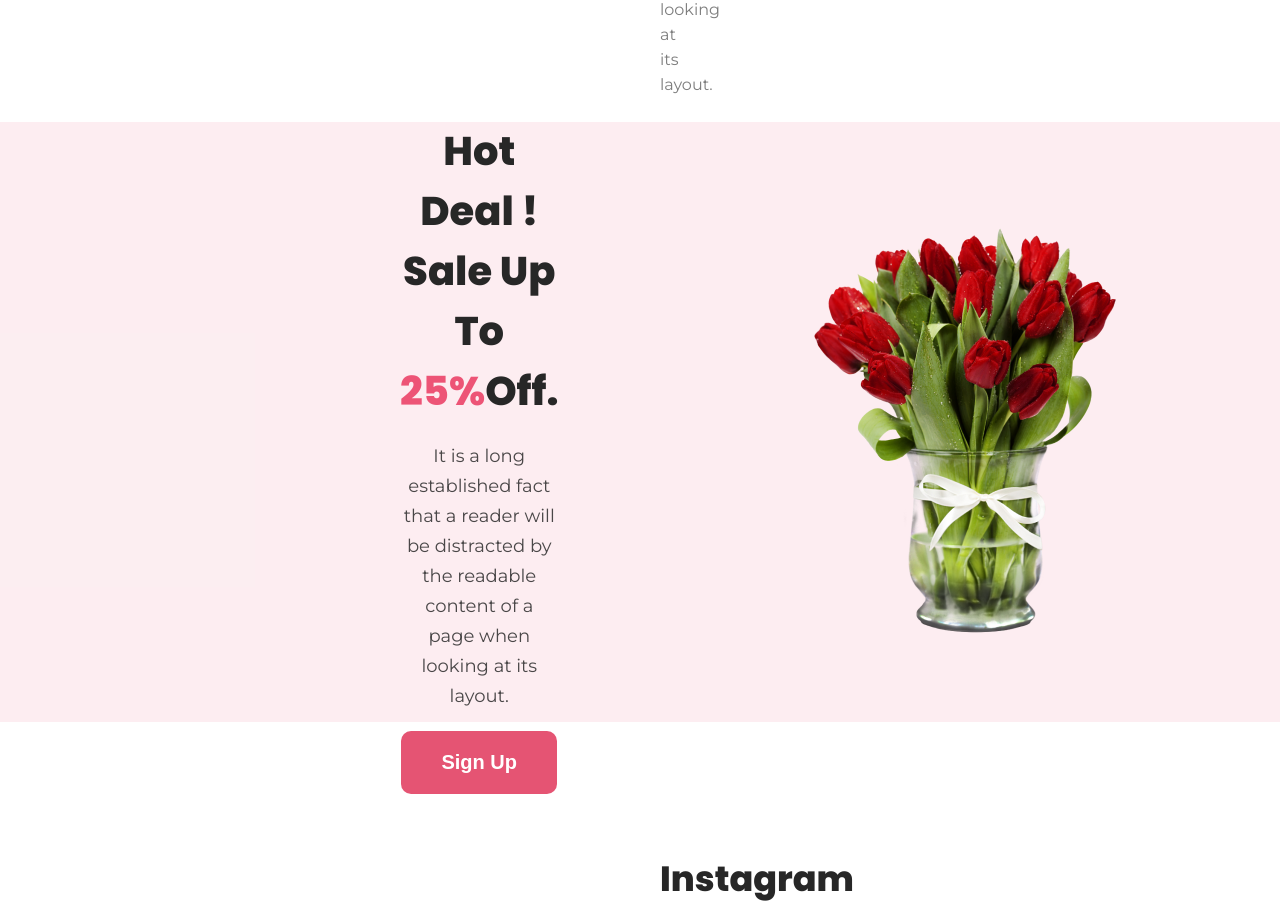
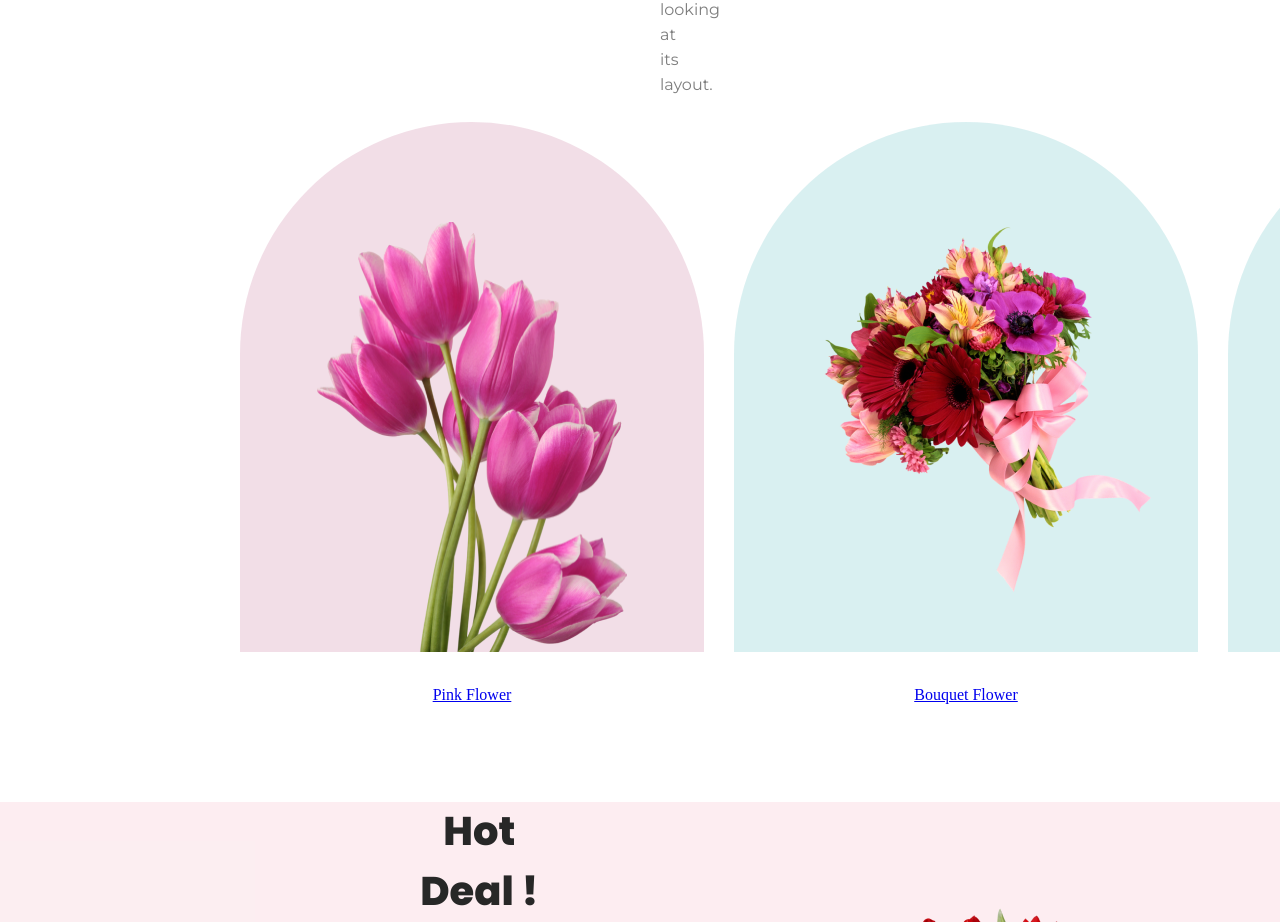
Before and after one commit to mehedi-h/flower-shop, a plain HTML site: page index.html in a window 1280 px wide. Shown: the part 1700-2622 px from the top of the page. Drawn offline with Linux system fonts and the light colour scheme.

Commit message:
update code

```diff
--- a/index.html
+++ b/index.html
@@ -42,6 +42,26 @@
                 <p class="feature-brief">
                     It is a long established fact that a reader will be distracted by the readable content of a page when looking at its layout.
                 </p>
+            </div>
+            <div class="feature-flower-img">
+                <div class="flower">
+                    <div class="flower-pink">
+                        <img src="./asset/pngwing 6.png" alt="" class="pink">
+                        <a href="#" class="flower-name">Pink Flower</a>
+                    </div>
+                </div>
+                <div class="flower">
+                    <div class="flower-bouquet">
+                        <img src="./asset/pngwing 5.png" alt="" class="bouquet">
+                        <a href="#" class="flower-name">Bouquet Flower</a>
+                    </div>
+                </div>
+                <div class="flower">
+                    <div class="flower-yellow">
+                        <img src="./asset/pngwing 7.png" alt="" class="yellow">
+                        <a href="#" class="flower-name">Yellow Flower</a>
+                    </div>
+                </div>
             </div>
         </section>
 
--- a/style.css
+++ b/style.css
@@ -74,11 +74,55 @@ header {
     gap: 30px;
 
 }
+.feature-flower-img {
+    display: flex;
+    align-items: center;
+    margin: 0px 240px 150px;
+    gap: 30px;
+}
+.flower-pink {
+    width: 464px;
+    height: 530px;
+    border-radius: 300px 300px 0px 0px;
+    background: rgba(167, 33, 98, 0.15);
+    text-align: center;
+
+}
 .pink {
-    padding: 50px;
-    height: 350px;
-    width: 300px;
+    width: 310px;
+    height: 430px;
+    margin: 100px 75px 30px;
 }
+
+
+.flower-bouquet {
+    width: 464px;
+    height: 530px;
+    border-radius: 300px 300px 0px 0px;
+    background: rgba(5, 151, 160, 0.15);
+    text-align: center;
+}
+.bouquet {
+    width: 370px;
+    height: 370px;
+    margin: 100px 75px 90px;
+}
+
+.flower-yellow {
+    width: 464px;
+    height: 530px;
+    border-radius: 300px 300px 0px 0px;
+    background: rgba(5, 151, 160, 0.15);
+    text-align: center;
+
+}
+.yellow {
+    width: 314px;
+    height: 471px;
+    margin: 60px 75px 30px;
+}
+
+
 .hot-deal-container {
     display: flex;
     justify-content: space-between;
```
